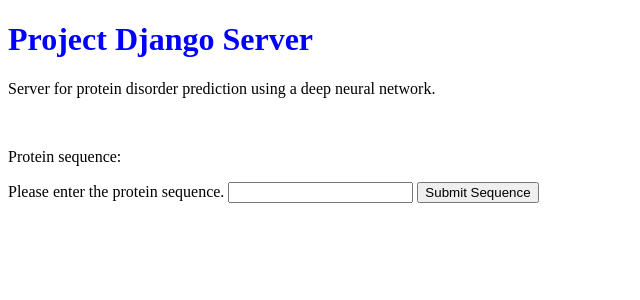
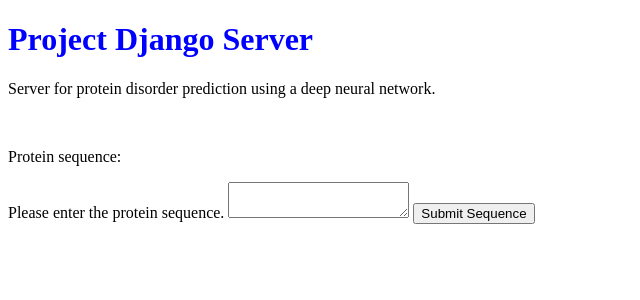
Before and after one commit to ryangregson01/L4-dissertation, a Django app: page / in a window 1280 px wide. Shown: the top 300 px of the page, without its empty margins (0-640 px from the left). Run offline with Django 3.2, Linux system fonts and the light colour scheme.

Commit message:
Resizable input box
Used resizable JQuery function from my WAD2 website.
Updated form with widget.

```diff
--- a/src/django_server/django_server/dashboard/forms.py
+++ b/src/django_server/django_server/dashboard/forms.py
@@ -4,7 +4,8 @@
 class seqForm(forms.ModelForm):
     MAX_LENGTH = 1200
     sequence = forms.CharField(max_length=MAX_LENGTH,
-                            help_text="Please enter the protein sequence."
+                            help_text="Please enter the protein sequence.",
+                            widget=forms.Textarea(attrs={'class': 'resizeForm'})
     )
     # Initial is an empty string - meaning no label currently. Must have required as False for empty initial
     label = forms.CharField(widget=forms.HiddenInput(),
--- a/src/django_server/django_server/static/javascript/index.js
+++ b/src/django_server/django_server/static/javascript/index.js
@@ -0,0 +1,8 @@
+/* For resizing form input boxes height */
+$('.resizeForm').on('keydown input', function() {
+    this.style.removeProperty('height');
+    this.style.height = (this.scrollHeight+2) + 'px';
+}).on('mousedown focus', function() {
+    this.style.removeProperty('height');
+    this.style.height = (this.scrollHeight+2) + 'px';
+});
--- a/src/django_server/django_server/static/style/index.css
+++ b/src/django_server/django_server/static/style/index.css
@@ -1,5 +1,10 @@
 h1 {
     color : blue;
+}
+
+.resizeForm {
+    width: 175px;
+    height: 30px;
 }
 
 /* Overflow class wraps long strings */
```
